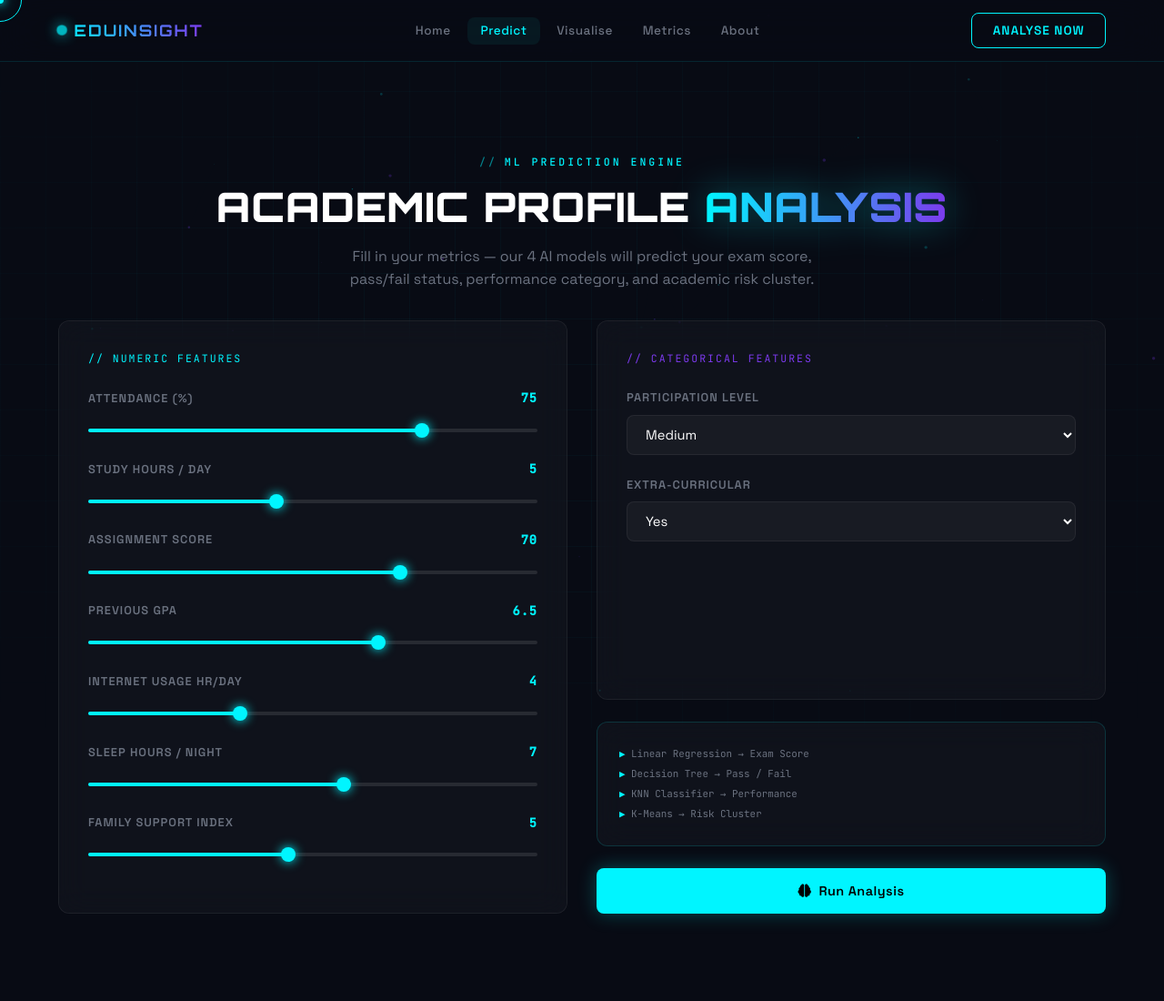
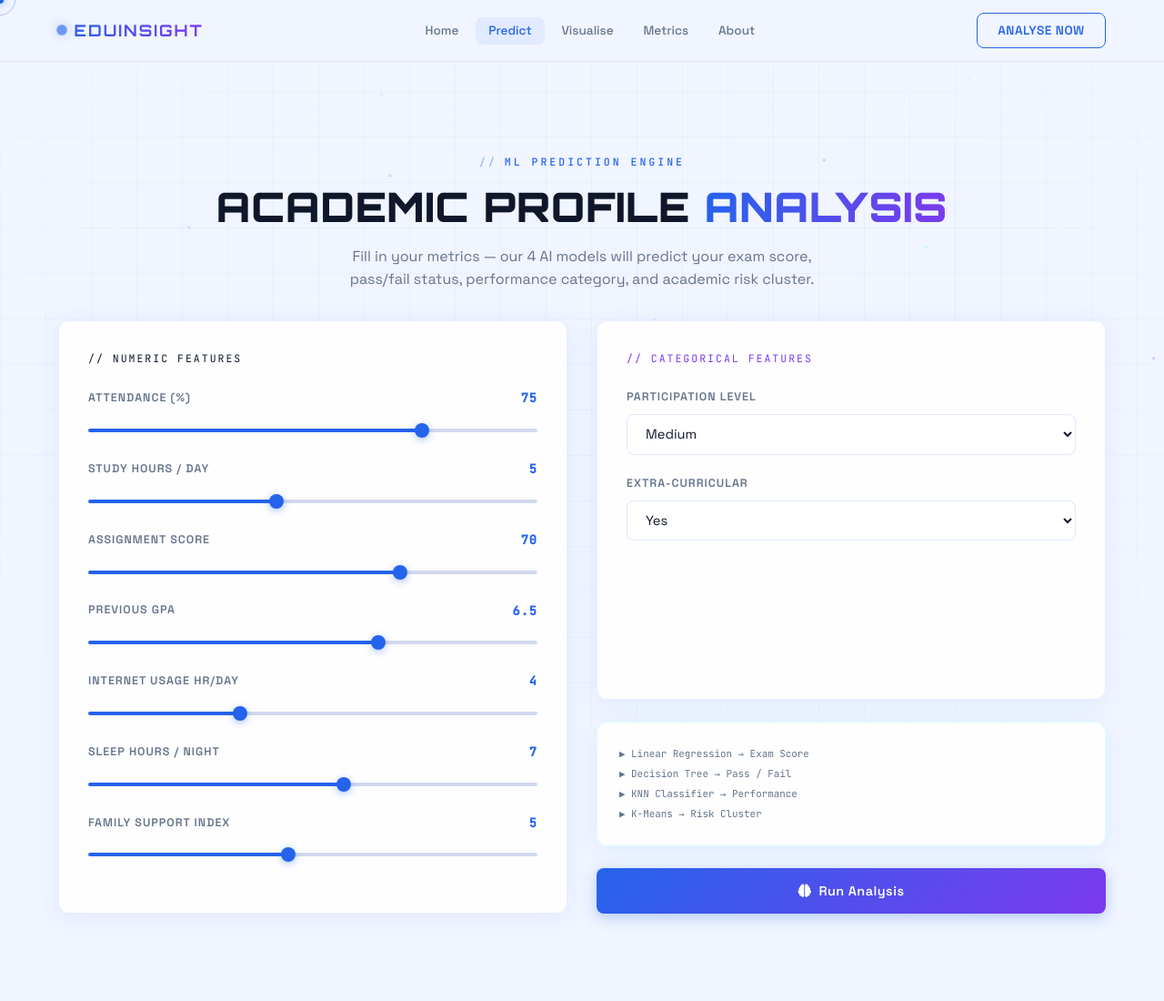
Before and after one commit to ttuba8525-bot/AcaVision, a Flask app: page /predict in a window 1280 px wide. Shown: the whole page at 91% size. Run offline with Flask 3, Linux system fonts and the light colour scheme; parts of the project's set-up code (start-up, migrations or seed data) failed here and were passed over; some libraries are stand-ins or nearby versions.

Commit message:
feat: switch to soft light cyber theme - blue-tinted bg, white cards, dark text

```diff
--- a/static/css/style.css
+++ b/static/css/style.css
@@ -1,25 +1,23 @@
 /* ================================================================
-   EduInsight — Cyber Dark Design System
-   Brandmark-inspired: deep black, neon accents, bold typography
+   EduInsight — Light Cyber Design System
+   Soft blue-tinted background, electric blue+purple accents
    ================================================================ */
 
 @import url('https://fonts.googleapis.com/css2?family=Orbitron:wght@400;600;700;900&family=Space+Grotesk:wght@300;400;500;600;700&family=JetBrains+Mono:wght@400;500&display=swap');
 
 /* ── Tokens ─────────────────────────────────────────────────── */
 :root {
-  --black: #000000;
-  --bg: #080B14;
-  --bg-2: #0D1120;
-  --bg-card: rgba(255, 255, 255, 0.03);
-  --cyan: #00F5FF;
+  --bg: #F0F5FF;
+  --bg-2: #E8EEFF;
+  --bg-card: rgba(255, 255, 255, 0.92);
+  --blue: #2563EB;
   --purple: #7C3AED;
-  --pink: #F472B6;
-  --white: #FFFFFF;
-  --muted: #6B7280;
-  --border: rgba(0, 245, 255, 0.12);
-  --border-w: rgba(255, 255, 255, 0.06);
-  --glow-c: rgba(0, 245, 255, 0.25);
-  --glow-p: rgba(124, 58, 237, 0.25);
+  --text: #0F172A;
+  --muted: #64748B;
+  --border: rgba(37, 99, 235, 0.15);
+  --border-w: rgba(0, 0, 0, 0.07);
+  --shadow: 0 4px 24px rgba(37, 99, 235, 0.08);
+  --shadow-lg: 0 12px 40px rgba(37, 99, 235, 0.14);
   --r: 12px;
   --font-head: 'Orbitron', monospace;
   --font-body: 'Space Grotesk', sans-serif;
@@ -37,13 +35,12 @@
 
 html {
   scroll-behavior: smooth;
-  font-size: 16px;
 }
 
 body {
   font-family: var(--font-body);
   background: var(--bg);
-  color: var(--white);
+  color: var(--text);
   overflow-x: hidden;
   line-height: 1.6;
   cursor: none;
@@ -64,11 +61,11 @@ video {
 }
 
 ::selection {
-  background: var(--cyan);
-  color: var(--black);
+  background: var(--blue);
+  color: #fff;
 }
 
-/* ── Grid Background ─────────────────────────────────────────── */
+/* ── Subtle Grid Background ──────────────────────────────────── */
 body::before {
   content: '';
   position: fixed;
@@ -76,10 +73,10 @@ body::before {
   z-index: 0;
   pointer-events: none;
   background-image:
-    linear-gradient(rgba(0, 245, 255, 0.03) 1px, transparent 1px),
-    linear-gradient(90deg, rgba(0, 245, 255, 0.03) 1px, transparent 1px);
+    linear-gradient(rgba(37, 99, 235, 0.04) 1px, transparent 1px),
+    linear-gradient(90deg, rgba(37, 99, 235, 0.04) 1px, transparent 1px);
   background-size: 50px 50px;
-  mask-image: radial-gradient(ellipse at 50% 50%, black 40%, transparent 100%);
+  mask-image: radial-gradient(ellipse at 50% 50%, black 60%, transparent 100%);
 }
 
 /* ── Particles Canvas ───────────────────────────────────────── */
@@ -88,7 +85,7 @@ body::before {
   inset: 0;
   z-index: 0;
   pointer-events: none;
-  opacity: 0.6;
+  opacity: 0.5;
 }
 
 /* ── Custom Cursor ───────────────────────────────────────────── */
@@ -97,30 +94,23 @@ body::before {
   width: 8px;
   height: 8px;
   border-radius: 50%;
-  background: var(--cyan);
+  background: var(--blue);
   pointer-events: none;
   z-index: 9999;
   transform: translate(-50%, -50%);
-  transition: transform 0.1s, background 0.2s;
-  box-shadow: 0 0 10px var(--cyan), 0 0 20px var(--cyan);
+  box-shadow: 0 0 8px rgba(37, 99, 235, 0.6);
 }
 
 #cursor-ring {
   position: fixed;
-  width: 36px;
-  height: 36px;
+  width: 34px;
+  height: 34px;
   border-radius: 50%;
-  border: 1.5px solid rgba(0, 245, 255, 0.5);
+  border: 1.5px solid rgba(37, 99, 235, 0.35);
   pointer-events: none;
   z-index: 9998;
   transform: translate(-50%, -50%);
   transition: all 0.12s ease-out;
-}
-
-body:has(*:hover) #cursor-ring {
-  width: 48px;
-  height: 48px;
-  border-color: var(--cyan);
 }
 
 /* ── Navbar ─────────────────────────────────────────────────── */
@@ -135,15 +125,15 @@ body:has(*:hover) #cursor-ring {
   align-items: center;
   justify-content: space-between;
   padding: 0 5%;
-  background: rgba(8, 11, 20, 0.8);
+  background: rgba(240, 245, 255, 0.85);
   backdrop-filter: blur(24px);
-  border-bottom: 1px solid var(--border);
+  border-bottom: 1px solid rgba(37, 99, 235, 0.1);
   transition: all 0.3s;
 }
 
 .navbar.scrolled {
-  background: rgba(8, 11, 20, 0.98);
-  box-shadow: 0 4px 40px rgba(0, 0, 0, 0.6);
+  background: rgba(240, 245, 255, 0.98);
+  box-shadow: 0 4px 20px rgba(37, 99, 235, 0.08);
 }
 
 .nav-brand {
@@ -152,7 +142,7 @@ body:has(*:hover) #cursor-ring {
   font-weight: 700;
   letter-spacing: 2px;
   text-transform: uppercase;
-  background: linear-gradient(90deg, var(--cyan), var(--purple));
+  background: linear-gradient(90deg, var(--blue), var(--purple));
   -webkit-background-clip: text;
   background-clip: text;
   -webkit-text-fill-color: transparent;
@@ -165,8 +155,8 @@ body:has(*:hover) #cursor-ring {
   width: 8px;
   height: 8px;
   border-radius: 50%;
-  background: var(--cyan);
-  box-shadow: 0 0 10px var(--cyan);
+  background: var(--blue);
+  box-shadow: 0 0 8px rgba(37, 99, 235, 0.5);
   animation: pulse-dot 2s infinite;
 }
 
@@ -197,13 +186,12 @@ body:has(*:hover) #cursor-ring {
   font-weight: 500;
   color: var(--muted);
   transition: color 0.2s, background 0.2s;
-  letter-spacing: 0.5px;
 }
 
 .nav-link:hover,
 .nav-link.active {
-  color: var(--cyan);
-  background: rgba(0, 245, 255, 0.06);
+  color: var(--blue);
+  background: rgba(37, 99, 235, 0.07);
 }
 
 .nav-cta {
@@ -211,9 +199,9 @@ body:has(*:hover) #cursor-ring {
   border-radius: 8px;
   font-size: 0.85rem;
   font-weight: 600;
-  border: 1px solid var(--cyan);
-  color: var(--cyan);
-  letter-spacing: 1px;
+  border: 1px solid var(--blue);
+  color: var(--blue);
+  letter-spacing: 0.5px;
   text-transform: uppercase;
   transition: all 0.2s;
   position: relative;
@@ -224,7 +212,7 @@ body:has(*:hover) #cursor-ring {
   content: '';
   position: absolute;
   inset: 0;
-  background: var(--cyan);
+  background: var(--blue);
   transform: scaleX(0);
   transform-origin: left;
   transition: transform 0.3s ease;
@@ -265,13 +253,13 @@ body:has(*:hover) #cursor-ring {
   font-weight: 500;
   letter-spacing: 3px;
   text-transform: uppercase;
-  color: var(--cyan);
+  color: var(--blue);
   margin-bottom: 1rem;
 }
 
 .eyebrow::before {
   content: '//';
-  opacity: 0.5;
+  opacity: 0.45;
 }
 
 .section-title {
@@ -282,14 +270,14 @@ body:has(*:hover) #cursor-ring {
   letter-spacing: 1px;
   line-height: 1.1;
   margin-bottom: 1rem;
+  color: var(--text);
 }
 
 .section-title .accent {
-  background: linear-gradient(90deg, var(--cyan), var(--purple));
+  background: linear-gradient(90deg, var(--blue), var(--purple));
   -webkit-background-clip: text;
   background-clip: text;
   -webkit-text-fill-color: transparent;
-  filter: drop-shadow(0 0 20px rgba(0, 245, 255, 0.4));
 }
 
 .section-sub {
@@ -300,28 +288,21 @@ body:has(*:hover) #cursor-ring {
 
 /* ── Glass Card ─────────────────────────────────────────────── */
 .glass {
-  background: var(--bg-card);
-  border: 1px solid var(--border-w);
+  background: rgba(255, 255, 255, 0.9);
+  border: 1px solid rgba(37, 99, 235, 0.1);
   border-radius: var(--r);
   backdrop-filter: blur(16px);
+  box-shadow: var(--shadow);
   transition: border-color 0.3s, box-shadow 0.3s, transform 0.3s;
 }
 
 .glass:hover {
-  border-color: var(--border);
-  box-shadow: 0 0 30px var(--glow-c);
+  border-color: rgba(37, 99, 235, 0.25);
+  box-shadow: var(--shadow-lg);
   transform: translateY(-3px);
 }
 
-.glass-cyan {
-  border-color: rgba(0, 245, 255, 0.2);
-}
-
-.glass-purple {
-  border-color: rgba(124, 58, 237, 0.2);
-}
-
-/* ── Glow Button ─────────────────────────────────────────────── */
+/* ── Buttons ─────────────────────────────────────────────────── */
 .btn {
   display: inline-flex;
   align-items: center;
@@ -340,52 +321,37 @@ body:has(*:hover) #cursor-ring {
 }
 
 .btn-cyan {
-  background: var(--cyan);
-  color: var(--black);
-  box-shadow: 0 0 20px rgba(0, 245, 255, 0.3), 0 4px 16px rgba(0, 0, 0, 0.4);
+  background: linear-gradient(135deg, var(--blue), var(--purple));
+  color: #fff;
+  box-shadow: 0 4px 16px rgba(37, 99, 235, 0.3);
 }
 
 .btn-cyan:hover {
-  box-shadow: 0 0 40px rgba(0, 245, 255, 0.6), 0 8px 24px rgba(0, 0, 0, 0.5);
+  box-shadow: 0 8px 28px rgba(37, 99, 235, 0.4);
   transform: translateY(-2px);
 }
 
 .btn-outline-cyan {
   background: transparent;
-  color: var(--cyan);
-  border: 1px solid rgba(0, 245, 255, 0.4);
+  color: var(--blue);
+  border: 1.5px solid rgba(37, 99, 235, 0.35);
 }
 
 .btn-outline-cyan:hover {
-  background: rgba(0, 245, 255, 0.08);
-  border-color: var(--cyan);
-  box-shadow: 0 0 20px var(--glow-c);
+  background: rgba(37, 99, 235, 0.06);
+  border-color: var(--blue);
+  transform: translateY(-2px);
 }
 
 .btn-purple {
   background: var(--purple);
   color: white;
-  box-shadow: 0 0 20px rgba(124, 58, 237, 0.3);
+  box-shadow: 0 4px 16px rgba(124, 58, 237, 0.25);
 }
 
 .btn-purple:hover {
-  box-shadow: 0 0 40px rgba(124, 58, 237, 0.5);
+  box-shadow: 0 8px 28px rgba(124, 58, 237, 0.4);
   transform: translateY(-2px);
-}
-
-/* Ripple */
-.btn::after {
-  content: '';
-  position: absolute;
-  inset: 0;
-  border-radius: inherit;
-  background: radial-gradient(circle at var(--rx, 50%) var(--ry, 50%), rgba(255, 255, 255, 0.2) 0%, transparent 60%);
-  opacity: 0;
-  transition: opacity 0.3s;
-}
-
-.btn:active::after {
-  opacity: 1;
 }
 
 /* ── Form Controls ───────────────────────────────────────────── */
@@ -397,7 +363,7 @@ body:has(*:hover) #cursor-ring {
   display: flex;
   justify-content: space-between;
   align-items: center;
-  font-size: 0.8rem;
+  font-size: 0.78rem;
   font-weight: 600;
   letter-spacing: 1px;
   text-transform: uppercase;
@@ -406,7 +372,7 @@ body:has(*:hover) #cursor-ring {
 }
 
 .form-label .val {
-  color: var(--cyan);
+  color: var(--blue);
   font-family: var(--font-mono);
   font-size: 0.85rem;
 }
@@ -414,10 +380,10 @@ body:has(*:hover) #cursor-ring {
 .form-control {
   width: 100%;
   padding: 0.7rem 1rem;
-  background: rgba(255, 255, 255, 0.04);
-  border: 1px solid var(--border-w);
+  background: #fff;
+  border: 1px solid rgba(37, 99, 235, 0.15);
   border-radius: 8px;
-  color: var(--white);
+  color: var(--text);
   font-family: var(--font-body);
   font-size: 0.92rem;
   outline: none;
@@ -444,7 +411,7 @@ input[type="range"] {
   width: 100%;
   height: 4px;
   outline: none;
-  background: linear-gradient(90deg, var(--cyan) var(--pct, 50%), rgba(255, 255, 255, 0.1) var(--pct, 50%));
+  background: linear-gradient(90deg, var(--blue) var(--pct, 50%), #D1D9EE var(--pct, 50%));
   border-radius: 2px;
   cursor: pointer;
 }
@@ -455,14 +422,14 @@ input[type="range"]::-webkit-slider-thumb {
   width: 16px;
   height: 16px;
   border-radius: 50%;
-  background: var(--cyan);
-  box-shadow: 0 0 12px var(--cyan);
+  background: var(--blue);
+  box-shadow: 0 2px 8px rgba(37, 99, 235, 0.4);
   transition: transform 0.2s, box-shadow 0.2s;
 }
 
 input[type="range"]::-webkit-slider-thumb:hover {
   transform: scale(1.3);
-  box-shadow: 0 0 20px var(--cyan);
+  box-shadow: 0 4px 16px rgba(37, 99, 235, 0.5);
 }
 
 /* ── Result Cards ────────────────────────────────────────────── */
@@ -816,33 +781,58 @@ input[type="range"]::-webkit-slider-thumb:hover {
 }
 
 .badge-cyan {
-  background: rgba(0, 245, 255, 0.1);
-  color: var(--cyan);
-  border: 1px solid rgba(0, 245, 255, 0.2);
+  background: rgba(37, 99, 235, 0.08);
+  color: var(--blue);
+  border: 1px solid rgba(37, 99, 235, 0.2);
 }
 
 .badge-green {
-  background: rgba(16, 185, 129, 0.1);
-  color: #10B981;
-  border: 1px solid rgba(16, 185, 129, 0.2);
+  background: rgba(5, 150, 105, 0.08);
+  color: #059669;
+  border: 1px solid rgba(5, 150, 105, 0.2);
 }
 
 .badge-red {
-  background: rgba(248, 113, 113, 0.1);
-  color: #F87171;
-  border: 1px solid rgba(248, 113, 113, 0.2);
+  background: rgba(220, 38, 38, 0.08);
+  color: #DC2626;
+  border: 1px solid rgba(220, 38, 38, 0.2);
 }
 
 .badge-yellow {
-  background: rgba(252, 211, 77, 0.1);
-  color: #FCD34D;
-  border: 1px solid rgba(252, 211, 77, 0.2);
+  background: rgba(217, 119, 6, 0.08);
+  color: #D97706;
+  border: 1px solid rgba(217, 119, 6, 0.2);
 }
 
 .badge-purple {
-  background: rgba(124, 58, 237, 0.1);
-  color: #A78BFA;
+  background: rgba(124, 58, 237, 0.08);
+  color: #7C3AED;
   border: 1px solid rgba(124, 58, 237, 0.2);
+}
+
+/* ── Glow Divider ────────────────────────────────────────────── */
+.glow-divider {
+  height: 1px;
+  margin: 4rem 0;
+  background: linear-gradient(90deg, transparent, rgba(37, 99, 235, 0.25), transparent);
+}
+
+/* ── Scrollbar ───────────────────────────────────────────────── */
+::-webkit-scrollbar {
+  width: 6px;
+}
+
+::-webkit-scrollbar-track {
+  background: var(--bg);
+}
+
+::-webkit-scrollbar-thumb {
+  background: rgba(37, 99, 235, 0.2);
+  border-radius: 3px;
+}
+
+::-webkit-scrollbar-thumb:hover {
+  background: var(--blue);
 }
 
 /* ── Utilities ───────────────────────────────────────────────── */
@@ -914,38 +900,6 @@ input[type="range"]::-webkit-slider-thumb:hover {
   gap: 1.5rem;
 }
 
-.flex-between {
-  display: flex;
-  align-items: center;
-  justify-content: space-between;
-}
-
-/* ── Glow Divider ────────────────────────────────────────────── */
-.glow-divider {
-  height: 1px;
-  margin: 4rem 0;
-  background: linear-gradient(90deg, transparent, var(--cyan), transparent);
-  opacity: 0.2;
-}
-
-/* ── Scrollbar ───────────────────────────────────────────────── */
-::-webkit-scrollbar {
-  width: 6px;
-}
-
-::-webkit-scrollbar-track {
-  background: var(--bg);
-}
-
-::-webkit-scrollbar-thumb {
-  background: rgba(0, 245, 255, 0.2);
-  border-radius: 3px;
-}
-
-::-webkit-scrollbar-thumb:hover {
-  background: var(--cyan);
-}
-
 /* ── Animations ──────────────────────────────────────────────── */
 @keyframes fadeUp {
   from {
```
Also changed, not shown: other parts of static/css/style.css (+58 -84 lines).
